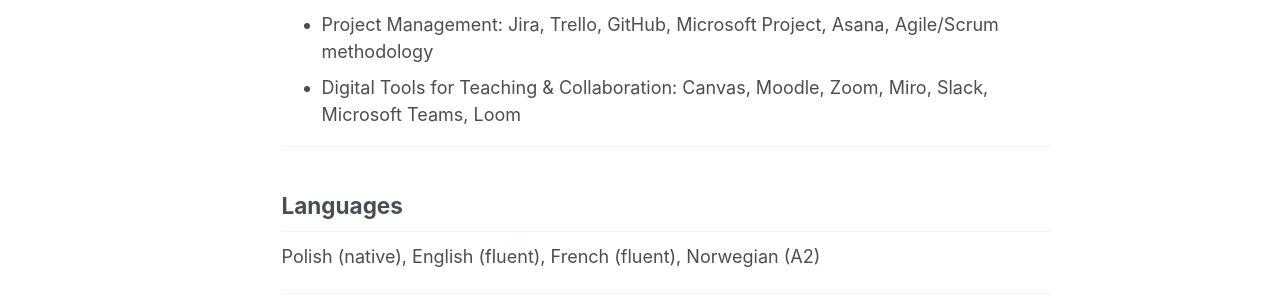
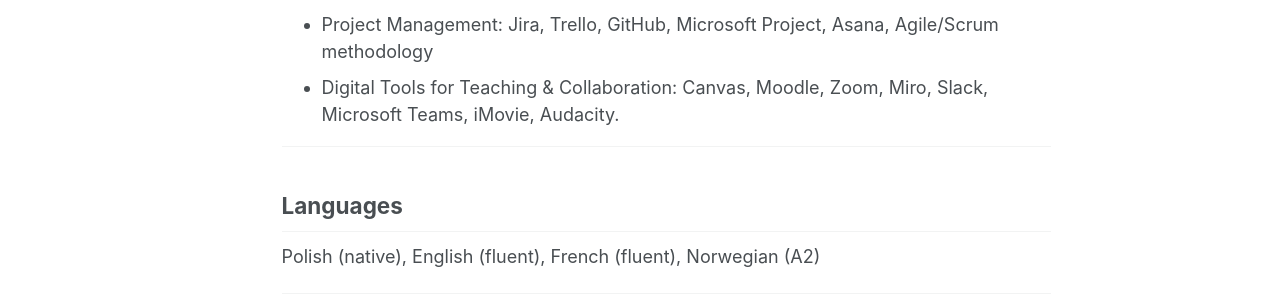
Before and after one commit to urszulawiszniowskaayache/urszulawiszniowskaayache.github.io, a Jekyll site: the page built from _pages/cv.md, in a window 1280 px wide and 900 px high, scrolled down 2922 px. Shown: the part 183-480 px from the top of the window. Built offline with Jekyll 4.4.1, drawn with Linux system fonts in a browser that asks for light colours; a script that is not in the unit is left out.

Commit message:
Update cv.md

```diff
--- a/_pages/cv.md
+++ b/_pages/cv.md
@@ -105,7 +105,7 @@ Thesis: *Strategic Leadership Communication in Business Ecosystems*
 
 - Programming & Data Transformation: Python, Stata, Text Analysis and NLP, Jupyter Notebooks, Tableau, Power BI, LIWC, NVivo, Zotero, LaTeX
 - Project Management: Jira, Trello, GitHub, Microsoft Project, Asana, Agile/Scrum methodology
-- Digital Tools for Teaching & Collaboration: Canvas, Moodle, Zoom, Miro, Slack, Microsoft Teams, Loom
+- Digital Tools for Teaching & Collaboration: Canvas, Moodle, Zoom, Miro, Slack, Microsoft Teams, iMovie, Audacity.
 
 ---
 
```
